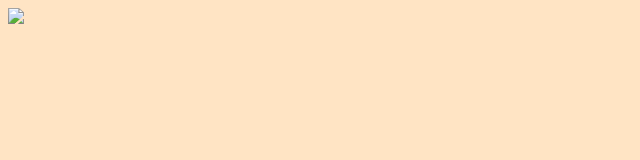
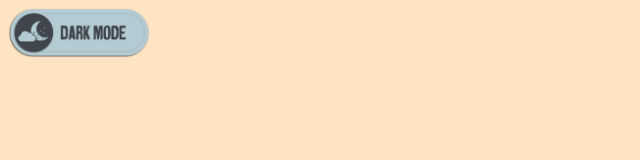
Before and after one commit to Kimberly-Blanchard/mywebsite, a plain HTML site: page index.html in a window 1280 px wide. Shown: the whole page, without its empty margins (0-640 px from the left). Drawn offline with Linux system fonts and the light colour scheme.

Commit message:
Update index.html

```diff
--- a/index.html
+++ b/index.html
@@ -10,7 +10,7 @@
 <body>
     <header>
         <nav>
-            <a href="darkmode.html"><img src="\images\dark_mode_button.png" height="50"></a>
+            <a href="darkmode.html"><img src="dark_mode_button.png" height="50"></a>
         </nav>
     </header>
 </body>
```
